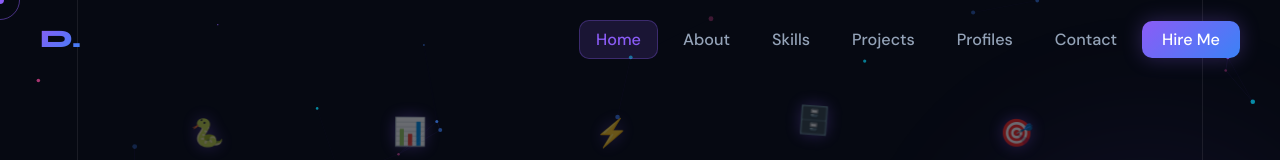
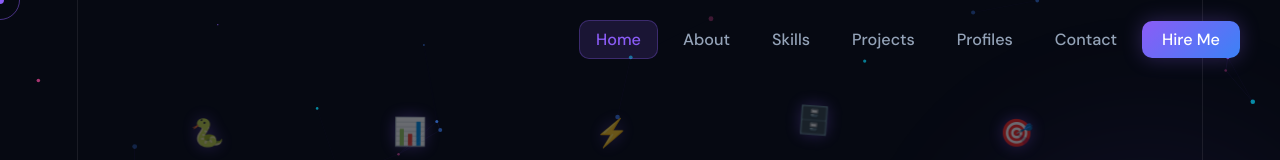
Before and after one commit to dhanushk21/portfolio-project, a React (Vite) app: page / in a window 1280 px wide. Shown: the top 160 px of the page. Built offline with nearby package versions, Linux system fonts and the light colour scheme.

Commit message:
Update App.jsx

```diff
--- a/src/App.jsx
+++ b/src/App.jsx
@@ -354,7 +354,7 @@ function Navbar({ active, setActive }) {
         display:"flex", alignItems:"center", justifyContent:"space-between",
       }}>
         <div style={{ fontFamily:"'Syne',sans-serif", fontWeight:800, fontSize:"1.4rem", cursor:"pointer" }} onClick={() => scroll("home")}>
-          <span style={{ background:"linear-gradient(135deg,#8B5CF6,#3B82F6)", WebkitBackgroundClip:"text", WebkitTextFillColor:"transparent", backgroundClip:"text" }}>D.</span>
+          <span style={{ background:"linear-gradient(135deg,#8B5CF6,#3B82F6)", WebkitBackgroundClip:"text", WebkitTextFillColor:"transparent", backgroundClip:"text" }}></span>
         </div>
         {/* Desktop */}
         <div style={{ display:"flex", gap:8, alignItems:"center" }} className="desktop-nav">
```
